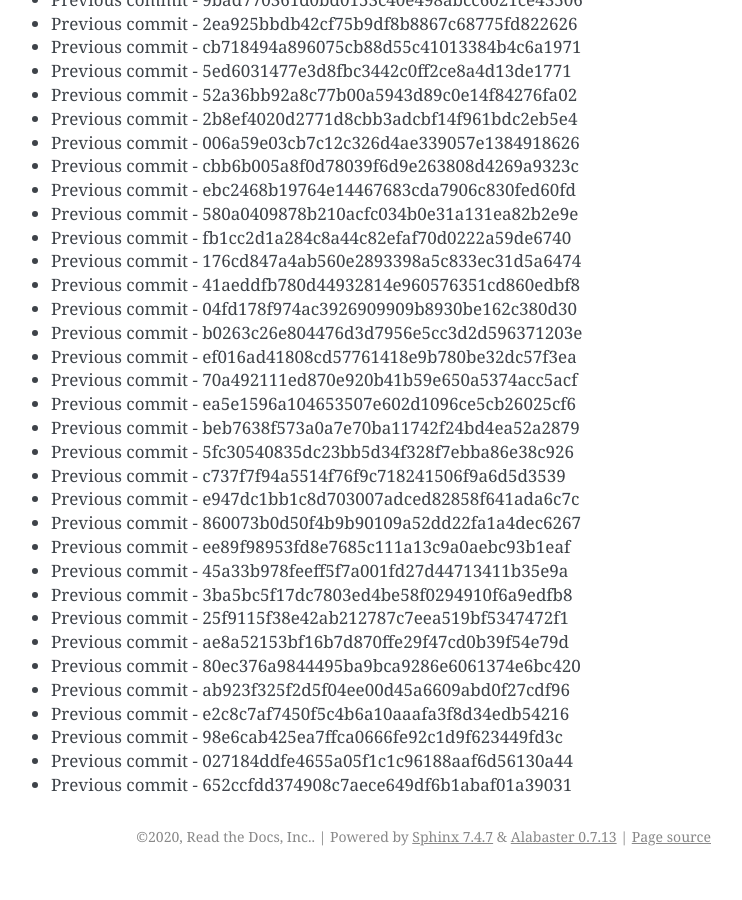
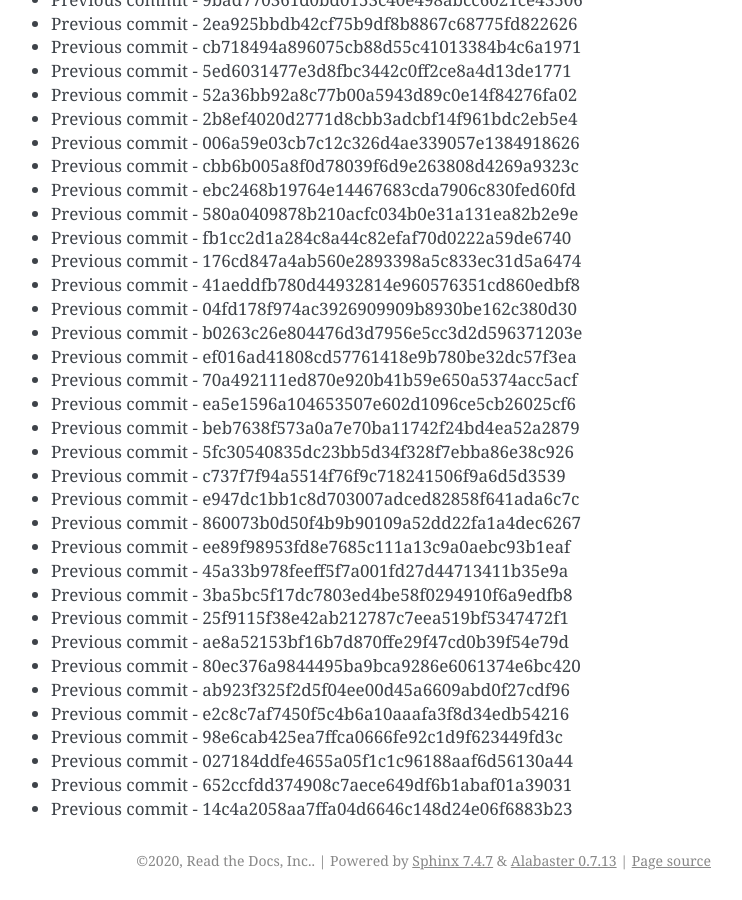
Before and after one commit to readthedocs/rtd-git-stresstest, a Sphinx documentation site: the page built from docs/updates.rst, in a window 1280 px wide and 900 px high, scrolled down 67763 px. Shown: the whole window, without its empty margins (399-1141 px from the left). Built offline with Sphinx 7.4.7, drawn with Linux system fonts in a browser that asks for light colours; before the commit the page ends 68639 px from its top, so only the background shows below that.

Commit message:
Generating commit from previous: 14c4a2058aa7ffa04d6646c148d24e06f6883b23

```diff
--- a/docs/updates.rst
+++ b/docs/updates.rst
@@ -2879,3 +2879,4 @@ It can be tested for any performance characteristics.
 * Previous commit - 98e6cab425ea7ffca0666fe92c1d9f623449fd3c
 * Previous commit - 027184ddfe4655a05f1c1c96188aaf6d56130a44
 * Previous commit - 652ccfdd374908c7aece649df6b1abaf01a39031
+* Previous commit - 14c4a2058aa7ffa04d6646c148d24e06f6883b23
```
